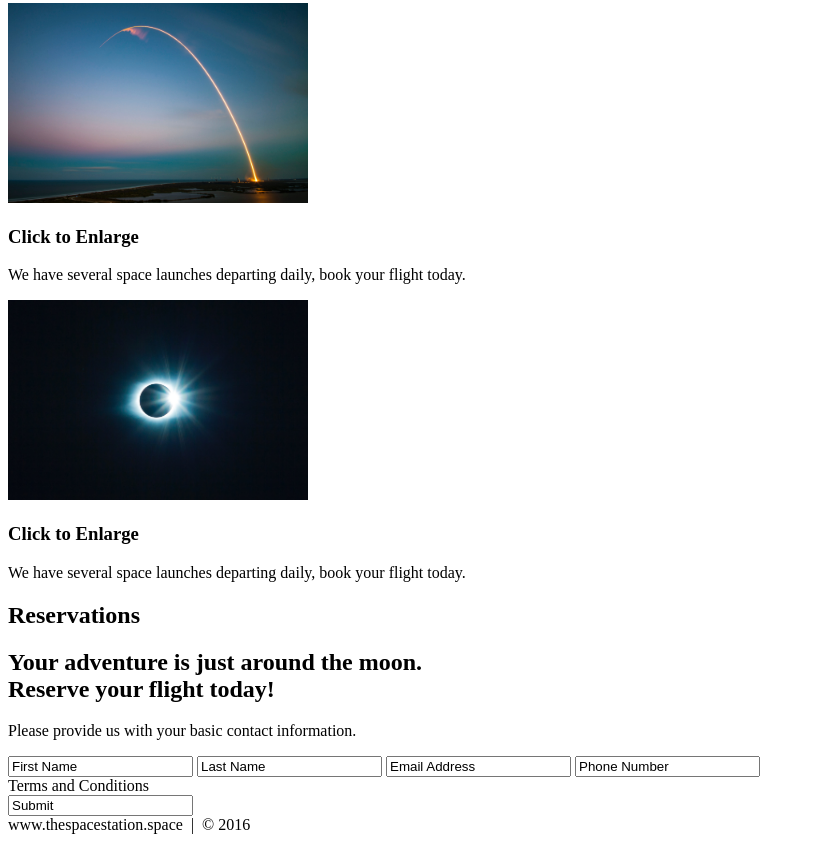
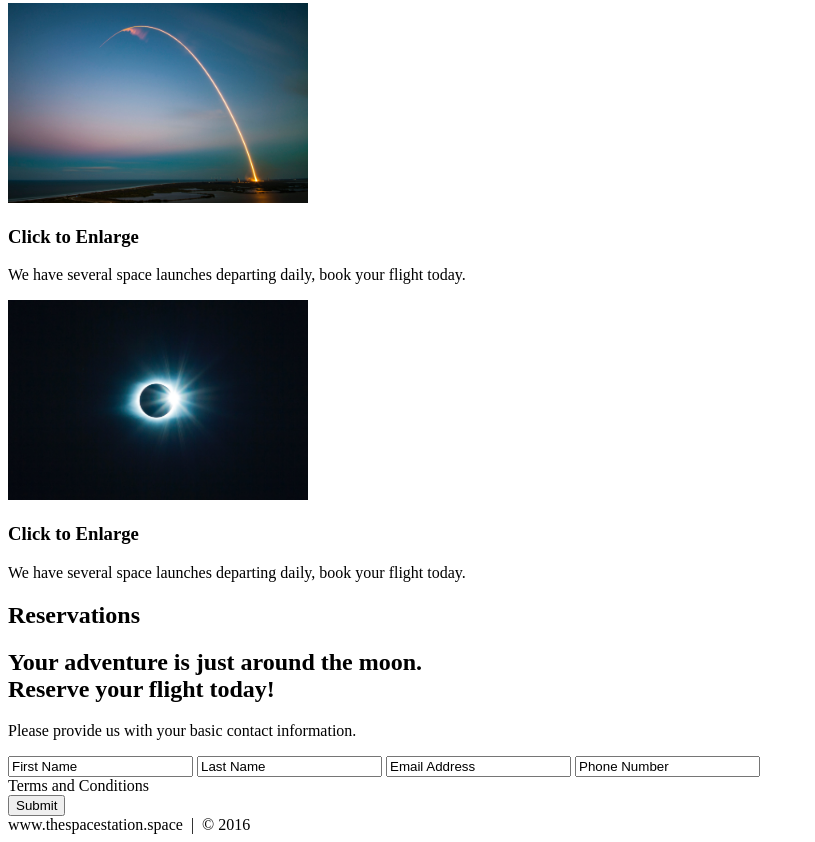
Before and after one commit to ashlieghdawn/HTML-and-CSS-Projects, a plain HTML site: page Project/index.html in a window 1280 px wide. Shown: the part 2064-2906 px from the top of the page, without its empty margins (0-815 px from the left). Drawn offline with Linux system fonts and the light colour scheme.

Commit message:
correct spelling errors in index

```diff
--- a/Project/index.html
+++ b/Project/index.html
@@ -154,7 +154,7 @@
 					<h1>Reservations</h1>
 					<div>
 						<h2><span>Your adventure is just around the moon.</span>
-							<br />Reserve your flight today!
+							<br>Reserve your flight today!
 						</h2>
 						<p>
 							Please provide us with your basic contact information.
@@ -169,7 +169,7 @@
 									<label class="terms">Terms and Conditions</label>
 								</div>
 								<div>
-									<input type="submot" value="Submit">
+									<input type="submit" value="Submit">
 								</div>
 							</form>
 						</div>
@@ -183,9 +183,7 @@
 		<div>
 			www.thespacestation.space &nbsp;|&nbsp; &copy; 2016
 		</div>
+		<!-- END FOOTER -->
+
 	</body>
 	</html>
-
-
-	</body>
-</html>
```
